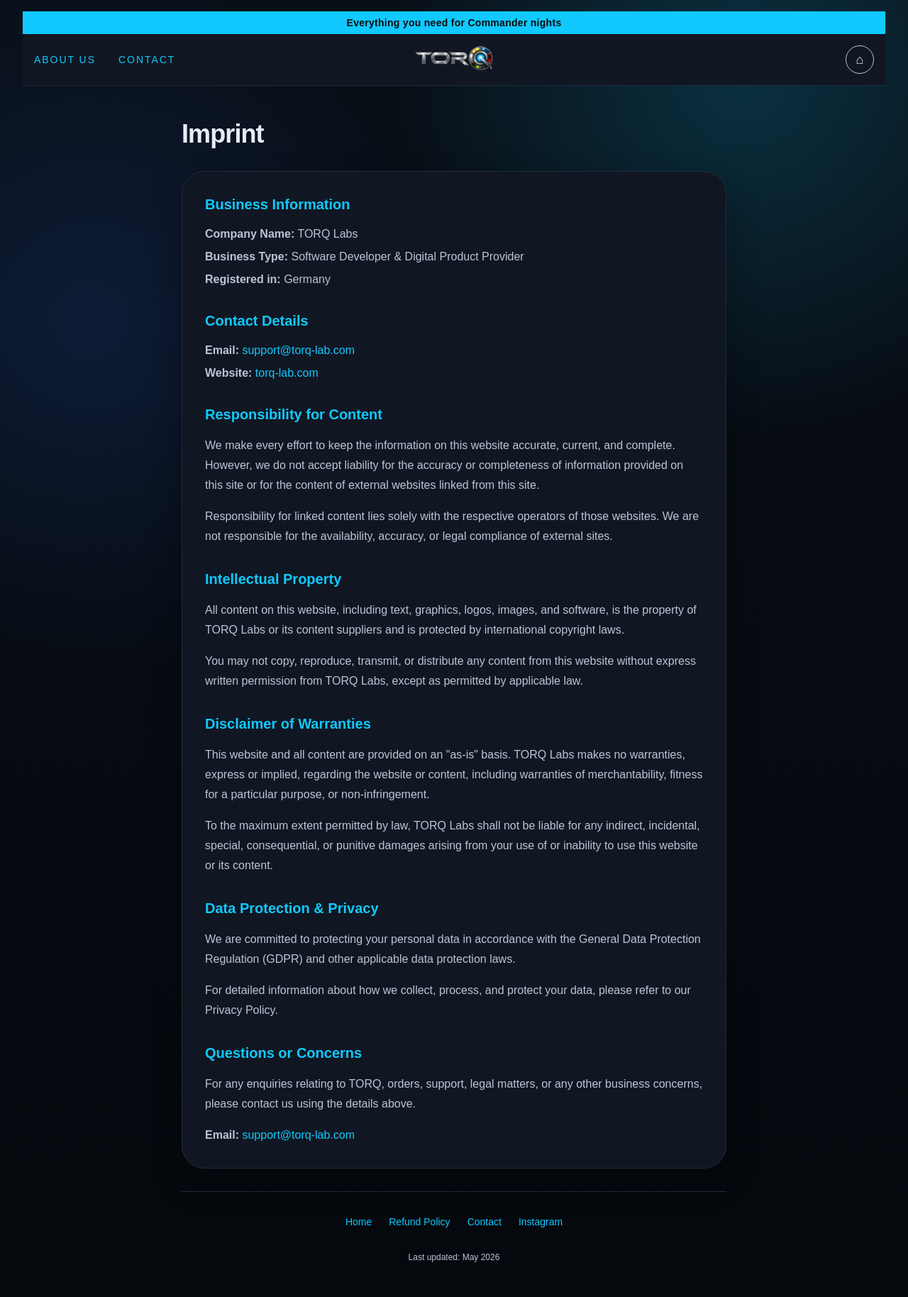
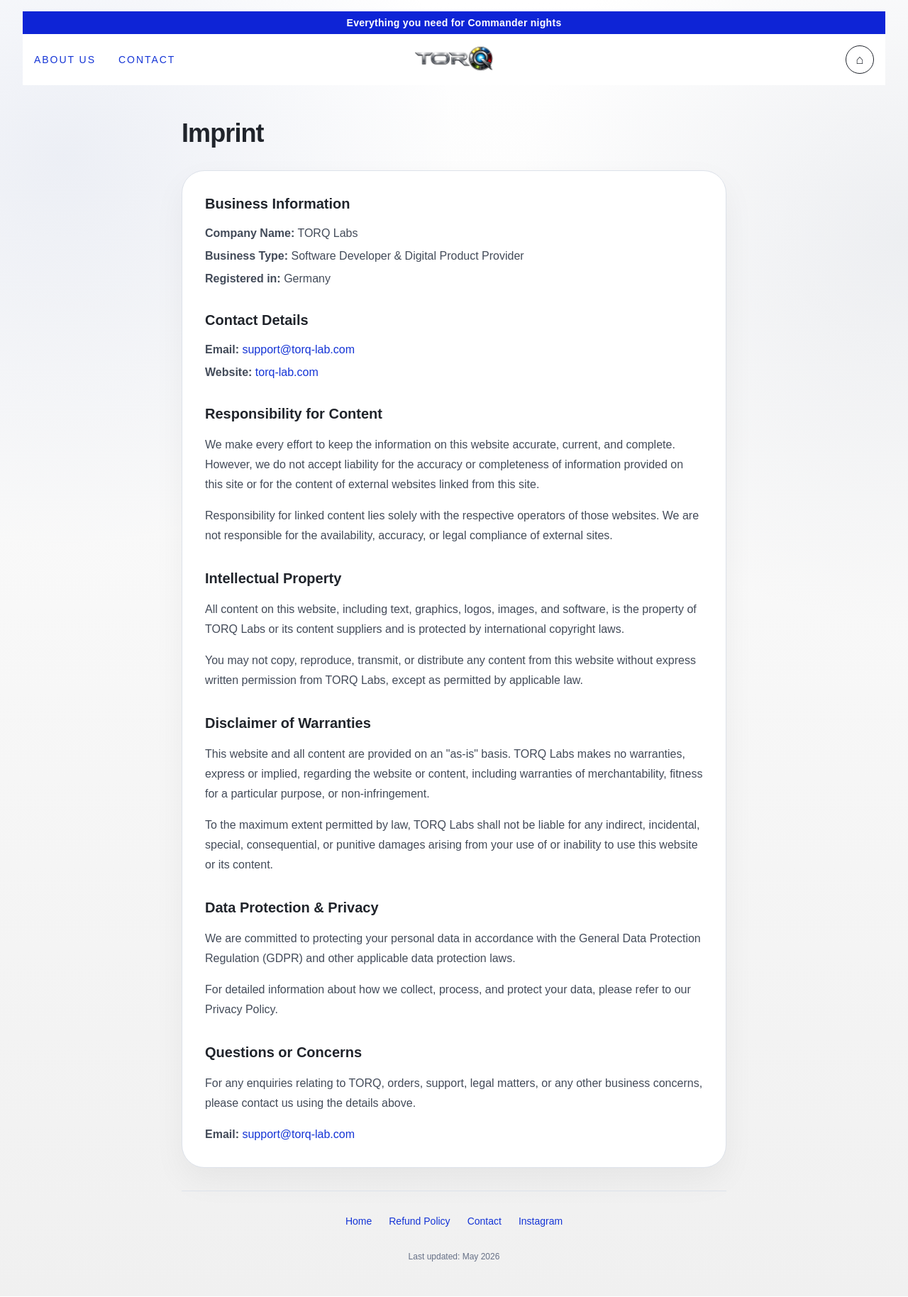
Before and after one commit to tungp2302/updater-frontend, a Next.js app: page /imprint in a window 1280 px wide. Shown: the whole page at 71% size. Built offline with nearby package versions, Linux system fonts and the light colour scheme.

Commit message:
Revert "style: polish updater UI to match dark TORQ aesthetic"
This reverts commit 4bda33ba67d863cba9e6a1c7cb083f5279e2b11b.

```diff
--- a/src/app/imprint/page.tsx
+++ b/src/app/imprint/page.tsx
@@ -9,20 +9,20 @@
   const leftNav = ["ABOUT US", "CONTACT"];
 
   return (
-    <main className="relative min-h-screen overflow-hidden bg-[#06090d] text-[#e6edf6]">
-      <div className="absolute inset-0 bg-[radial-gradient(circle_at_82%_6%,_rgba(17,201,255,0.18),_transparent_25%),radial-gradient(circle_at_10%_25%,_rgba(36,93,206,0.18),_transparent_28%),linear-gradient(180deg,_#090f17_0%,_#05080d_100%)]" />
+    <main className="relative min-h-screen overflow-hidden bg-[#f6f6f6] text-[#1f232b]">
+      <div className="absolute inset-0 bg-[radial-gradient(circle_at_7%_12%,_rgba(38,70,151,0.08),_transparent_28%),radial-gradient(circle_at_100%_18%,_rgba(188,194,206,0.24),_transparent_28%),linear-gradient(180deg,_#ffffff_0%,_#f0f0f0_100%)]" />
 
       <div className="relative mx-auto flex min-h-screen max-w-[1280px] flex-col px-4 pt-4 pb-12 sm:px-6 lg:px-8">
-        <div className="rounded-none bg-[#11c9ff] px-4 py-1.5 text-center text-xs font-semibold tracking-[0.02em] text-[#06090d] sm:text-sm">
+        <div className="rounded-none bg-[#0e24d6] px-4 py-1.5 text-center text-xs font-semibold tracking-[0.02em] text-white sm:text-sm">
           Everything you need for Commander nights
         </div>
 
         {/* Header */}
-        <header className="flex items-center justify-between gap-2 bg-[#101722] border-b border-[#1e2c3d] px-3 py-3 sm:px-4 sm:py-4">
+        <header className="flex items-center justify-between gap-2 bg-white px-3 py-3 sm:px-4 sm:py-4">
           <button
             type="button"
             onClick={() => setMobileMenuOpen(!mobileMenuOpen)}
-            className="flex h-8 w-8 flex-col items-center justify-center gap-1.5 text-[#e6edf6] md:hidden"
+            className="flex h-8 w-8 flex-col items-center justify-center gap-1.5 text-[#1f232b] md:hidden"
             aria-label="Toggle menu"
           >
             <div className="h-0.5 w-6 bg-current" />
@@ -44,12 +44,12 @@
             </Link>
           </div>
 
-          <nav className="hidden items-center gap-6 text-xs font-medium uppercase tracking-[0.14em] text-[#11c9ff] sm:gap-8 sm:text-sm md:flex">
+          <nav className="hidden items-center gap-6 text-xs font-medium uppercase tracking-[0.14em] text-[#1434d6] sm:gap-8 sm:text-sm md:flex">
             {leftNav.map((item) => (
               <a
                 key={item}
                 href={item === "CONTACT" ? "/#contact-form" : item === "ABOUT US" ? "/#about-us" : "#"}
-                className="transition hover:text-[#245dce]"
+                className="transition hover:text-[#091aa0]"
               >
                 {item}
               </a>
@@ -59,7 +59,7 @@
           <div className="flex items-center gap-3 sm:gap-4">
             <Link
               href="/account"
-              className="flex h-8 w-8 items-center justify-center rounded-full border border-[#b9c5d8] text-[#e6edf6] transition hover:border-[#11c9ff] hover:text-[#11c9ff] sm:h-10 sm:w-10 sm:text-lg"
+              className="flex h-8 w-8 items-center justify-center rounded-full border border-[#1f232b] text-[#1f232b] transition hover:border-[#1434d6] hover:text-[#1434d6] sm:h-10 sm:w-10 sm:text-lg"
               aria-label="Open account dashboard"
             >
               <span className="text-sm leading-none sm:text-lg">⌂</span>
@@ -69,14 +69,14 @@
 
         {/* Mobile Menu */}
         {mobileMenuOpen && (
-          <div className="bg-[#101722] border-b border-[#1e2c3d] px-3 py-3 md:hidden">
+          <div className="bg-white px-3 py-3 md:hidden">
             <nav className="flex flex-col gap-3">
               {leftNav.map((item) => (
                 <a
                   key={item}
                   href={item === "CONTACT" ? "/#contact-form" : item === "ABOUT US" ? "/#about-us" : "#"}
                   onClick={() => setMobileMenuOpen(false)}
-                  className="text-sm font-medium uppercase tracking-[0.12em] text-[#11c9ff] transition hover:text-[#245dce]"
+                  className="text-sm font-medium uppercase tracking-[0.12em] text-[#1434d6] transition hover:text-[#091aa0]"
                 >
                   {item}
                 </a>
@@ -86,14 +86,15 @@
         )}
 
         {/* Content */}
+        {/* Content */}
         <article className="max-w-3xl mx-auto mt-12">
-          <h1 className="text-4xl font-extrabold tracking-tight text-[#e6edf6] mb-8">Imprint</h1>
+          <h1 className="text-4xl font-extrabold tracking-tight text-[#20242b] mb-8">Imprint</h1>
 
-          <section className="bg-[#101722] rounded-[2rem] border border-[#1e2c3d] p-6 shadow-[0_18px_45px_rgba(0,0,0,0.3)] sm:p-8 mb-8 space-y-8">
+          <section className="bg-white rounded-[2rem] border border-[#dde2ea] p-6 shadow-[0_18px_45px_rgba(0,0,0,0.05)] sm:p-8 mb-8 space-y-8">
             {/* Business Information */}
             <div>
-              <h2 className="text-xl font-bold text-[#11c9ff] mb-4">Business Information</h2>
-              <div className="space-y-2 text-[#b9c5d8]">
+              <h2 className="text-xl font-bold text-[#20242b] mb-4">Business Information</h2>
+              <div className="space-y-2 text-[#434b59]">
                 <p>
                   <strong>Company Name:</strong> TORQ Labs
                 </p>
@@ -108,17 +109,17 @@
 
             {/* Contact Details */}
             <div>
-              <h2 className="text-xl font-bold text-[#11c9ff] mb-4">Contact Details</h2>
-              <div className="space-y-2 text-[#b9c5d8]">
+              <h2 className="text-xl font-bold text-[#20242b] mb-4">Contact Details</h2>
+              <div className="space-y-2 text-[#434b59]">
                 <p>
                   <strong>Email:</strong>{" "}
-                  <a href="mailto:support@torq-lab.com" className="text-[#11c9ff] hover:text-[#245dce]">
+                  <a href="mailto:support@torq-lab.com" className="text-[#1434d6] hover:text-[#091aa0]">
                     support@torq-lab.com
                   </a>
                 </p>
                 <p>
                   <strong>Website:</strong>{" "}
-                  <a href="https://torq-lab.com" className="text-[#11c9ff] hover:text-[#245dce]">
+                  <a href="https://torq-lab.com" className="text-[#1434d6] hover:text-[#091aa0]">
                     torq-lab.com
                   </a>
                 </p>
@@ -127,14 +128,14 @@
 
             {/* Responsibility */}
             <div>
-              <h2 className="text-xl font-bold text-[#11c9ff] mb-4">Responsibility for Content</h2>
-              <p className="text-[#b9c5d8] leading-7">
+              <h2 className="text-xl font-bold text-[#20242b] mb-4">Responsibility for Content</h2>
+              <p className="text-[#434b59] leading-7">
                 We make every effort to keep the information on this website accurate, current, and
                 complete. However, we do not accept liability for the accuracy or completeness of
                 information provided on this site or for the content of external websites linked from
                 this site.
               </p>
-              <p className="text-[#b9c5d8] leading-7 mt-4">
+              <p className="text-[#434b59] leading-7 mt-4">
                 Responsibility for linked content lies solely with the respective operators of those
                 websites. We are not responsible for the availability, accuracy, or legal compliance
                 of external sites.
@@ -143,13 +144,13 @@
 
             {/* Intellectual Property */}
             <div>
-              <h2 className="text-xl font-bold text-[#11c9ff] mb-4">Intellectual Property</h2>
-              <p className="text-[#b9c5d8] leading-7">
+              <h2 className="text-xl font-bold text-[#20242b] mb-4">Intellectual Property</h2>
+              <p className="text-[#434b59] leading-7">
                 All content on this website, including text, graphics, logos, images, and software, is
                 the property of TORQ Labs or its content suppliers and is protected by international
                 copyright laws.
               </p>
-              <p className="text-[#b9c5d8] leading-7 mt-4">
+              <p className="text-[#434b59] leading-7 mt-4">
                 You may not copy, reproduce, transmit, or distribute any content from this website
                 without express written permission from TORQ Labs, except as permitted by applicable
                 law.
@@ -158,13 +159,13 @@
 
             {/* Liability Disclaimer */}
             <div>
-              <h2 className="text-xl font-bold text-[#11c9ff] mb-4">Disclaimer of Warranties</h2>
-              <p className="text-[#b9c5d8] leading-7">
+              <h2 className="text-xl font-bold text-[#20242b] mb-4">Disclaimer of Warranties</h2>
+              <p className="text-[#434b59] leading-7">
                 This website and all content are provided on an &quot;as-is&quot; basis. TORQ Labs makes no
                 warranties, express or implied, regarding the website or content, including
                 warranties of merchantability, fitness for a particular purpose, or non-infringement.
               </p>
-              <p className="text-[#b9c5d8] leading-7 mt-4">
+              <p className="text-[#434b59] leading-7 mt-4">
                 To the maximum extent permitted by law, TORQ Labs shall not be liable for any indirect,
                 incidental, special, consequential, or punitive damages arising from your use of or
                 inability to use this website or its content.
@@ -173,12 +174,12 @@
 
             {/* Data Protection */}
             <div>
-              <h2 className="text-xl font-bold text-[#11c9ff] mb-4">Data Protection & Privacy</h2>
-              <p className="text-[#b9c5d8] leading-7">
+              <h2 className="text-xl font-bold text-[#20242b] mb-4">Data Protection & Privacy</h2>
+              <p className="text-[#434b59] leading-7">
                 We are committed to protecting your personal data in accordance with the General Data
                 Protection Regulation (GDPR) and other applicable data protection laws.
               </p>
-              <p className="text-[#b9c5d8] leading-7 mt-4">
+              <p className="text-[#434b59] leading-7 mt-4">
                 For detailed information about how we collect, process, and protect your data, please
                 refer to our Privacy Policy.
               </p>
@@ -186,14 +187,14 @@
 
             {/* Additional Information */}
             <div>
-              <h2 className="text-xl font-bold text-[#11c9ff] mb-4">Questions or Concerns</h2>
-              <p className="text-[#b9c5d8] leading-7">
+              <h2 className="text-xl font-bold text-[#20242b] mb-4">Questions or Concerns</h2>
+              <p className="text-[#434b59] leading-7">
                 For any enquiries relating to TORQ, orders, support, legal matters, or any other
                 business concerns, please contact us using the details above.
               </p>
-              <p className="text-[#b9c5d8] leading-7 mt-4">
+              <p className="text-[#434b59] leading-7 mt-4">
                 <strong>Email:</strong>{" "}
-                <a href="mailto:support@torq-lab.com" className="text-[#11c9ff] hover:text-[#245dce]">
+                <a href="mailto:support@torq-lab.com" className="text-[#1434d6] hover:text-[#091aa0]">
                   support@torq-lab.com
                 </a>
               </p>
@@ -201,27 +202,27 @@
           </section>
 
           {/* Footer Links */}
-          <div className="border-t border-[#1e2c3d] pt-8 flex gap-6 flex-wrap justify-center text-sm">
-            <Link href="/" className="text-[#11c9ff] hover:text-[#245dce]">
+          <div className="border-t border-[#dde2ea] pt-8 flex gap-6 flex-wrap justify-center text-sm">
+            <Link href="/" className="text-[#1434d6] hover:text-[#091aa0]">
               Home
             </Link>
-            <Link href="/refund-policy" className="text-[#11c9ff] hover:text-[#245dce]">
+            <Link href="/refund-policy" className="text-[#1434d6] hover:text-[#091aa0]">
               Refund Policy
             </Link>
-            <a href="mailto:support@torq-lab.com" className="text-[#11c9ff] hover:text-[#245dce]">
+            <a href="mailto:support@torq-lab.com" className="text-[#1434d6] hover:text-[#091aa0]">
               Contact
             </a>
             <a
               href="https://www.instagram.com/torqlab.mtg/"
               target="_blank"
               rel="noopener noreferrer"
-              className="text-[#11c9ff] hover:text-[#245dce]"
+              className="text-[#1434d6] hover:text-[#091aa0]"
             >
               Instagram
             </a>
           </div>
 
-          <p className="text-center text-xs text-[#b9c5d8] mt-8">
+          <p className="text-center text-xs text-[#667086] mt-8">
             Last updated: May 2026
           </p>
         </article>
```
Also changed, not shown: src/app/account/page.tsx (+53 -53 lines), src/app/refund-policy/page.tsx (+24 -24 lines).
